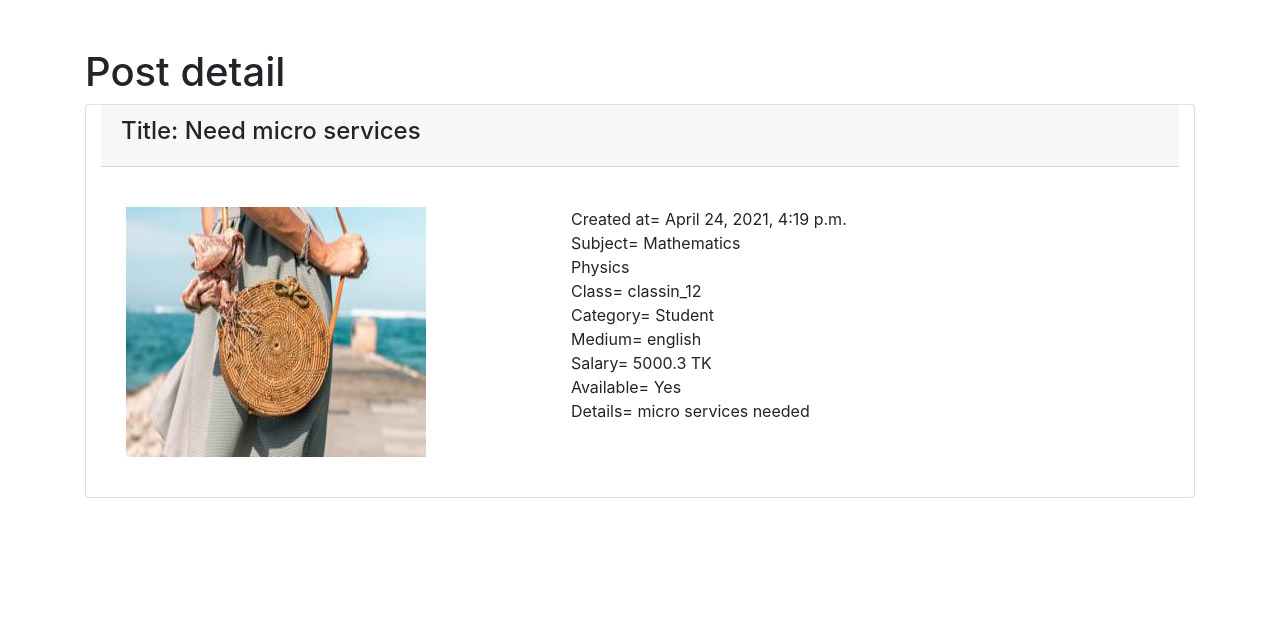
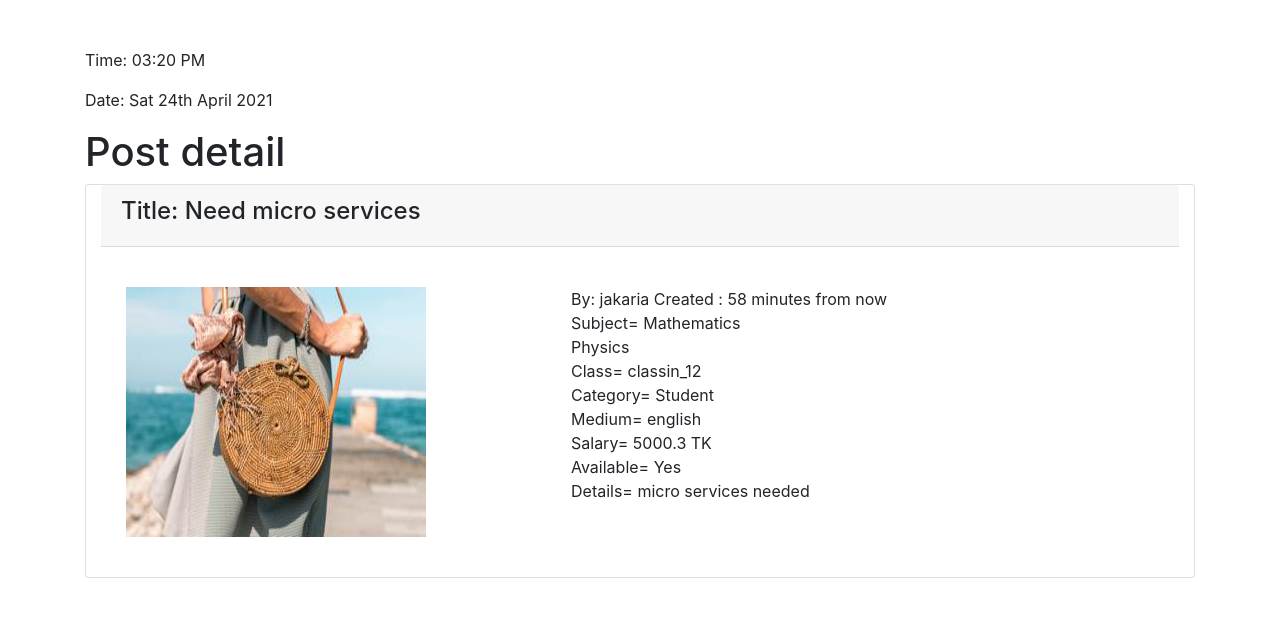
Before and after one commit to JakariaPUST/django-analysis, a Django app: page /education/postdetail/2/ in a window 1280 px wide. Shown: the part 56-673 px from the top of the page. Run offline with Django 3.2, Linux system fonts and the light colour scheme; data comes from the database, SQL or seed files in the repository; some libraries are stand-ins or nearby versions.

Commit message:
Current Timeshow, Dateshow, Humanize naturaltime showing , when and how much time age the data created?

```diff
--- a/djangoanalysis/settings.py
+++ b/djangoanalysis/settings.py
@@ -38,6 +38,7 @@ INSTALLED_APPS = [
     'django.contrib.sessions',
     'django.contrib.messages',
     'django.contrib.staticfiles',
+    'django.contrib.humanize',
     'education',
     'crispy_forms',
     'multiselectfield',
--- a/templates/basic.html
+++ b/templates/basic.html
@@ -53,6 +53,8 @@
   <button type="button" class="close" data-dismiss="alert" aria-label="Close"><span aria-hidden="true">&times;</span></button>
 </div>
 {% endfor %}
+<p>Time: {% now "h:i A" %} </p>
+<p>Date: {% now "D jS F Y" %} </p>
 
   {% block body %}{% endblock body %}
   </div>
--- a/templates/education/postdetail.html
+++ b/templates/education/postdetail.html
@@ -1,5 +1,5 @@
 {% extends 'basic.html' %}
-
+{% load humanize %}
 {% block body %}
 <h1> Post detail </h1>
 
@@ -9,7 +9,7 @@
     <div class="card-body col-5"> <img class="image-rounded circle" src="{{postdetail.image.url}}" width="300" height="250" alt="img"></div>
 
     <div class="card-body col-5">
-    Created at= {{postdetail.created_at}}<br>
+    By: {{postdetail.user.username}}   Created : {{postdetail.created_at|naturaltime}}<br>
     Subject= {% for s in postdetail.subject.all %}
     {{s.name}}<br>{% endfor %}
     Class= {% for s in postdetail.class_in.all %}
```
